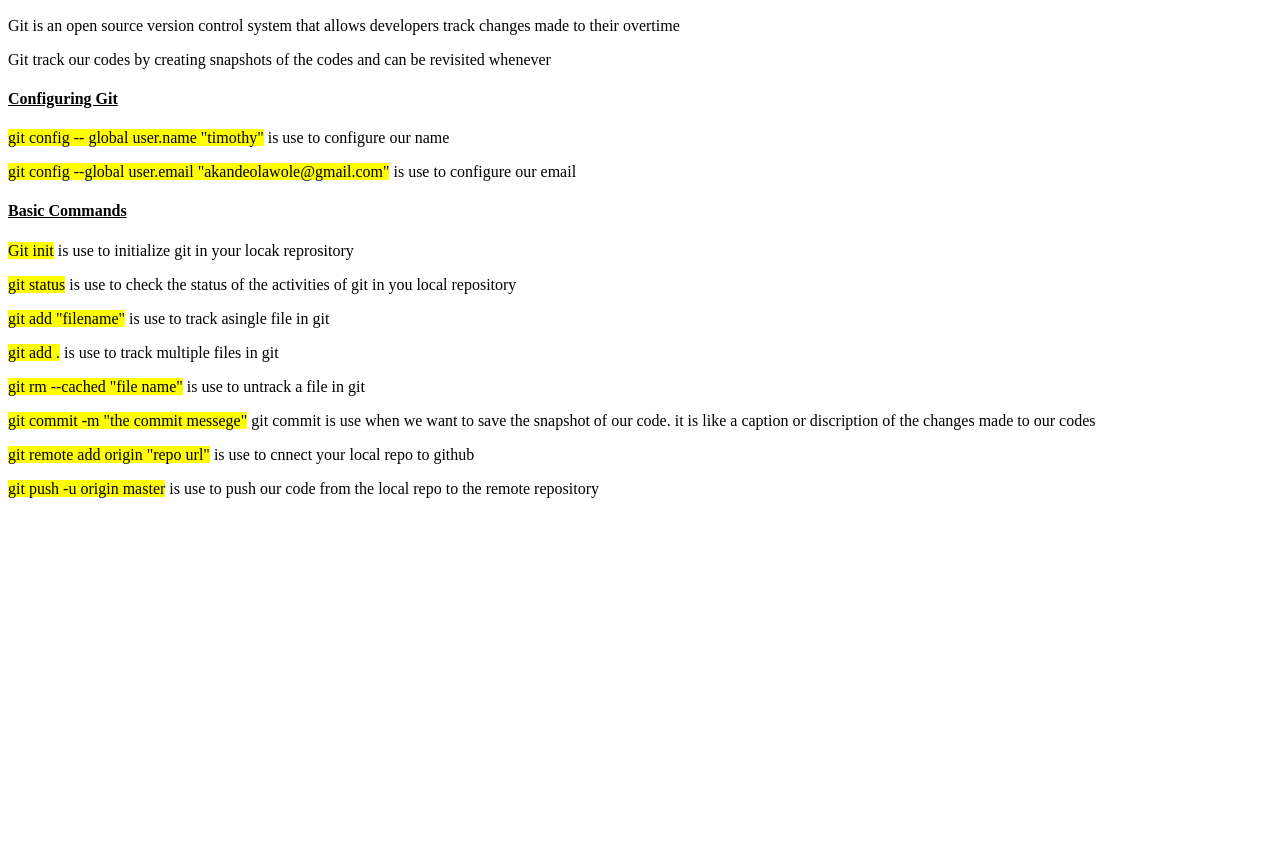
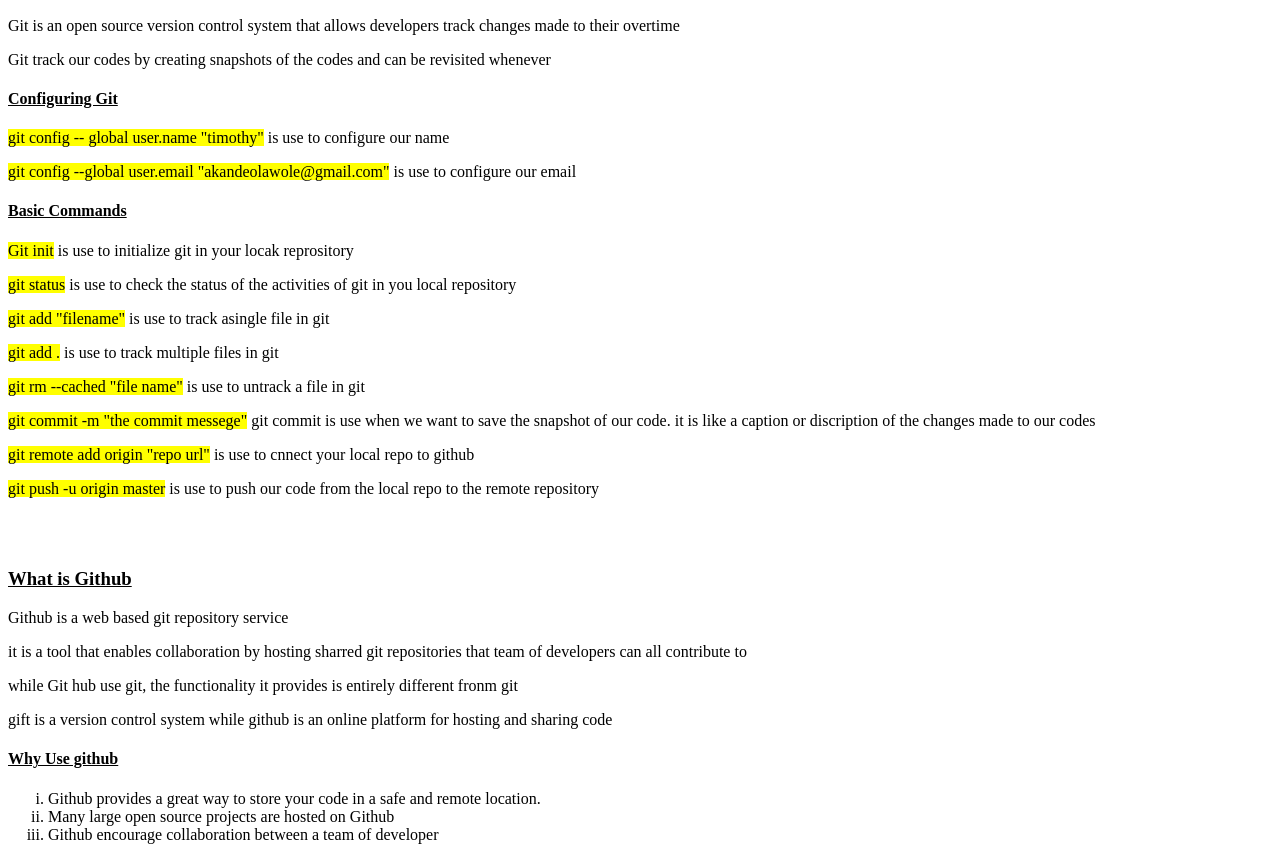
Before and after one commit to timmytunez/my-first-website, a plain HTML site: page index.html in a window 1280 px wide. Shown: the part 104-964 px from the top of the page. Before the commit the page ends 800 px from the top, so only its background shows below. Drawn offline with Linux system fonts and the light colour scheme.

Commit message:
git noted created

```diff
--- a/index.html
+++ b/index.html
@@ -26,7 +26,23 @@
   <p><mark>git commit -m "the commit messege"</mark> git commit is use when we want to save the snapshot of our code. it is like a caption or discription of the changes made to our codes</p>
   <p><mark>git remote add origin "repo url"</mark> is use to cnnect your local repo to github</p>
   <p><mark>git push -u origin master</mark> is use to push our code from the local repo to the remote repository</p>
+   <br>
+   <br>
 
+ <h3><u>What is Github</u></h3>
+ <p>Github is a web based git repository service</p>
+ <p>it is a tool that enables collaboration by hosting sharred git repositories that team of developers can all contribute to</p>
+  <p>while Git hub use git, the functionality it provides is entirely different fronm git</p>
+  <p>gift is a version control system while github is an online platform for hosting and sharing code </p>
+
+  <h4><u> Why Use github</u></h4>
+  <ol type="i">
+
+    <li>Github provides a great way to store your code in a safe and remote location.</li>
+    <li>Many large open source projects are hosted on Github</li>
+    <li>Github encourage collaboration between a team of developer</li>
+
+  </ol>
 
 
 
```
